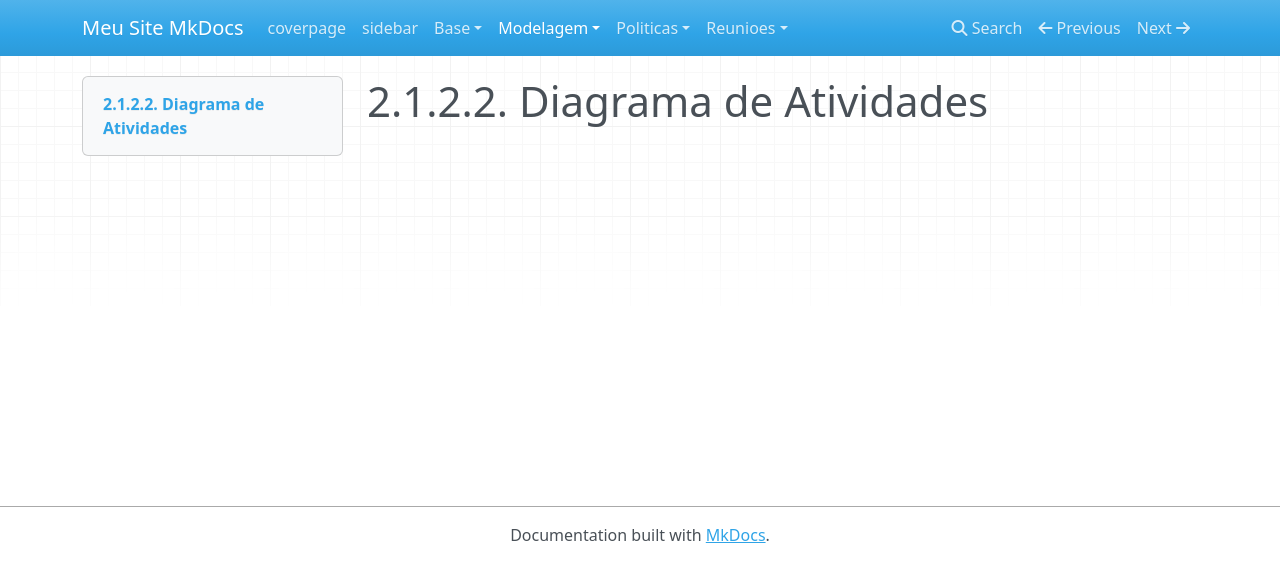
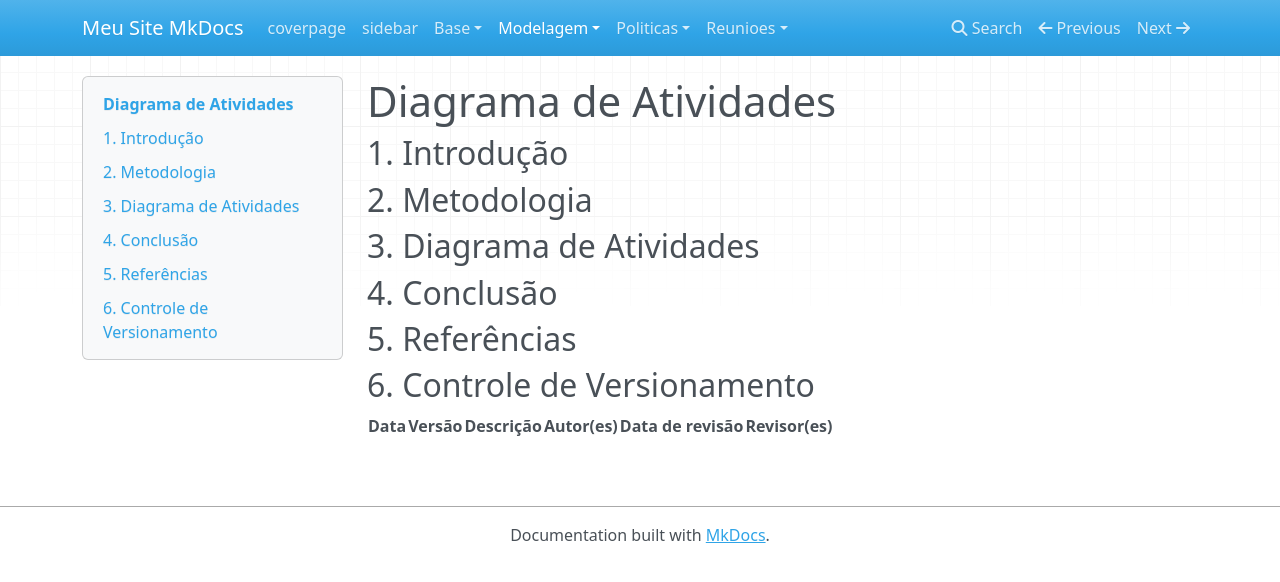
Before and after one commit to UnBArqDsw2024-1/2024.1_G8_UnBreja, an MkDocs documentation site: the page built from docs/Modelagem/2.1.2.2.DiagramaAtividades.md, in a window 1280 px wide. Shown: the top 582 px of the page. Built offline with MkDocs 1.6.1, drawn with Linux system fonts in a browser that asks for light colours; nearby versions of some CDN libraries.

Commit message:
Docs: adicionando topicos do diagrama de atividades

```diff
--- a/docs/Modelagem/2.1.2.2.DiagramaAtividades.md
+++ b/docs/Modelagem/2.1.2.2.DiagramaAtividades.md
@@ -1 +1,15 @@
-# 2.1.2.2. Diagrama de Atividades
+# Diagrama de Atividades
+
+## 1. Introdução
+
+## 2. Metodologia
+
+## 3. Diagrama de Atividades
+
+## 4. Conclusão
+
+## 5. Referências
+
+## 6. Controle de Versionamento
+|    Data    | Versão |      Descrição            |                  Autor(es)                   | Data de revisão | Revisor(es) |
+| :--------: | :----: | :-----------------------: | :------------------------------------------: | :-------------: | :---------: |
```
